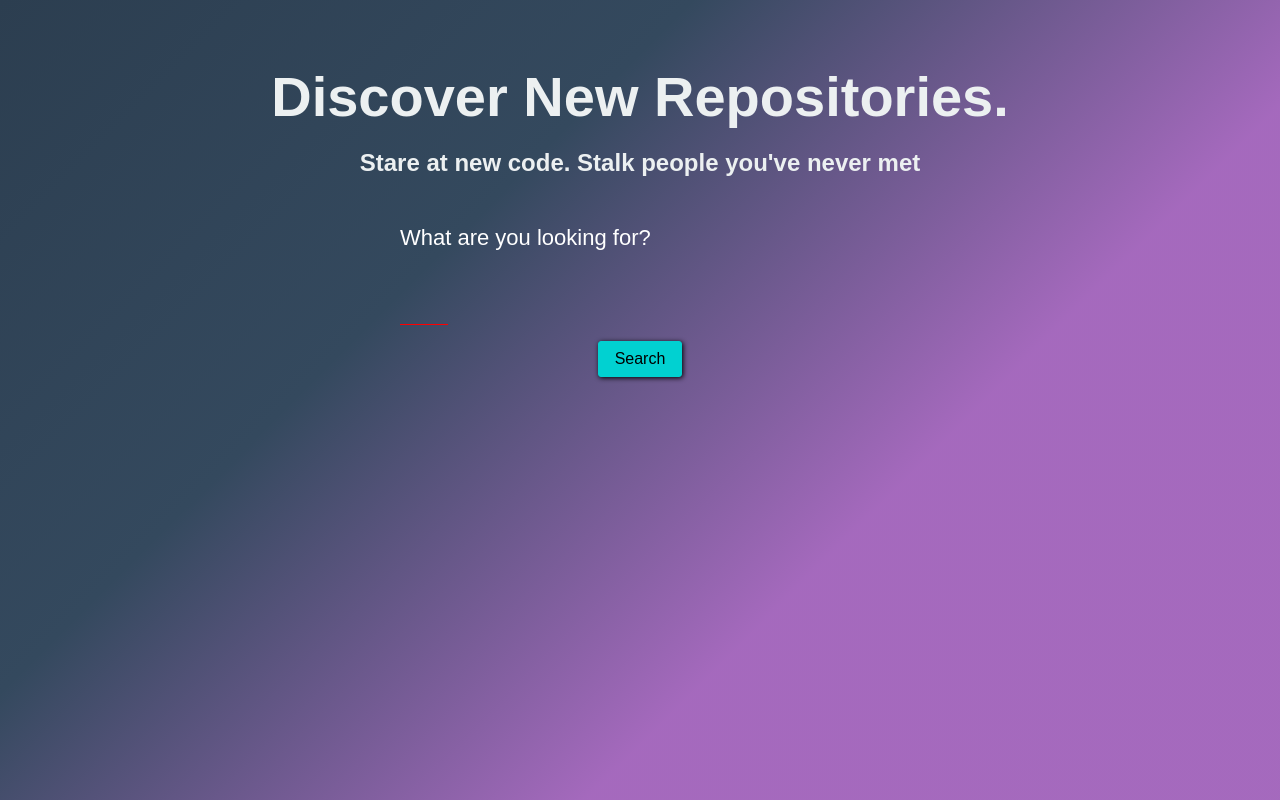
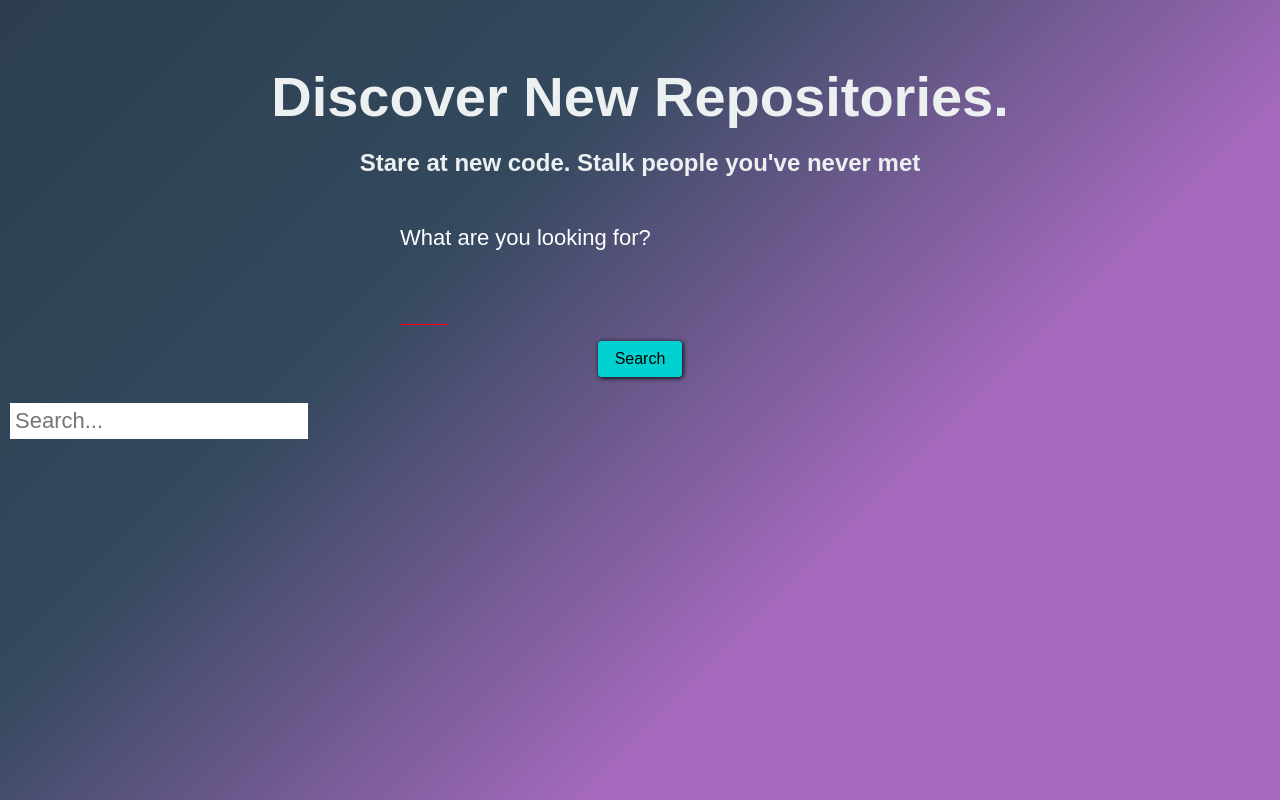
Before and after one commit to mcshakes/repo-explorer, a React (Create React App) app in the folder client/: page / in a window 1280 px wide. Built offline with nearby package versions, Linux system fonts and the light colour scheme; the HTML template or start-up script is replaced by a standard one.

Commit message:
I think I fixed the filtering; initial problem was a null for descriptions; which is how I have the filter functionality working

```diff
--- a/client/src/components/RepoManager.js
+++ b/client/src/components/RepoManager.js
@@ -28,7 +28,7 @@ class RepoManager extends React.Component {
             sortButtons: false,
             sortAscending: true,
             fuzzySearch: false,
-            fuzzyValue: ""
+            fuzzyValue: []
         }
     };
 
@@ -92,19 +92,19 @@ class RepoManager extends React.Component {
                         </div>)
         }
 
-        if (this.state.fuzzyValue) {
-            let repoArray = this.state.repos;
-            content = repoArray.filter(searchingFor(this.state.fuzzyValue)).map(object => {
-                return <RepoItem
-                    key={object.id}
-                    name={object.name}
-                    description={object.description}
-                    language={object.language}
-                    star={object.stargazers_count}
-                    owner={object.owner}
-                />
-            })
-        }
+        // if (this.state.fuzzyValue) {
+        //     let repoArray = this.state.repos;
+        //     content = repoArray.filter(searchingFor(this.state.fuzzyValue)).map(object => {
+        //         return <RepoItem
+        //             key={object.id}
+        //             name={object.name}
+        //             description={object.description}
+        //             language={object.language}
+        //             star={object.stargazers_count}
+        //             owner={object.owner}
+        //         />
+        //     })
+        // }
 
         return (
             <div>
@@ -139,7 +139,7 @@ class RepoManager extends React.Component {
                         </button>
                     </div>
                 )}
-                {this.state.fuzzySearch && <SearchBar onFuzzySearch={this.handleFuzzySearch}/>}
+                {/* {this.state.fuzzySearch && <SearchBar onFuzzySearch={this.handleFuzzySearch}/>} */}
 
 
 
--- a/client/src/components/Repositories/components/RepoList.js
+++ b/client/src/components/Repositories/components/RepoList.js
@@ -2,9 +2,56 @@ import React from 'react';
 import RepoItem from "./RepoItem";
 import "./RepoList.css";
 
-const RepoList = props => {
+class RepoList extends React.Component {
+    constructor(props) {
+        super(props);
 
-    const repos = props.repos.map(repo => {
+        this.state = {
+            filtered: []
+        }
+    }
+
+    componentDidMount() {
+        this.setState({
+            filtered: this.props.repos
+        })
+    }
+
+    componentWillReceiveProps(nextProps) {
+        this.setState({
+          filtered: nextProps.repos
+        });
+      }
+
+    handleChange = (e) => {
+        let currentList = [];
+        let newList = [];
+
+        if (e.target.value !== "") {
+            currentList = this.props.repos;
+
+            newList = currentList.filter(repo => {
+
+                if (repo.description === null) {
+                    return false
+                }
+                const repoLowered = repo.description.toLowerCase();
+                const filter = e.target.value.toLowerCase();
+                return repoLowered.includes(filter);
+            });
+
+        } else {
+            newList = this.props.repos;
+        }
+
+        this.setState({
+            filtered: newList
+        });
+    }
+
+    render() {
+
+        const repos = this.state.filtered.map(repo => {
             return <RepoItem
                         key={repo.id}
                         name={repo.name}
@@ -16,7 +63,22 @@ const RepoList = props => {
 
         })
 
-    return <ul className="repo__list"> { repos } </ul>
+        return (
+            <div>
+                <div>
+                    <input
+                        type="text"
+                        className="input"
+                        placeholder="Search..."
+                        onChange={this.handleChange}
+                        />
+                </div>
+                <ul className="repo__list"> { repos } </ul>
+            </div>
+
+        )
+    }
+
 
 };
 
```
Lines whose indentation alone changed are shown as unchanged.
